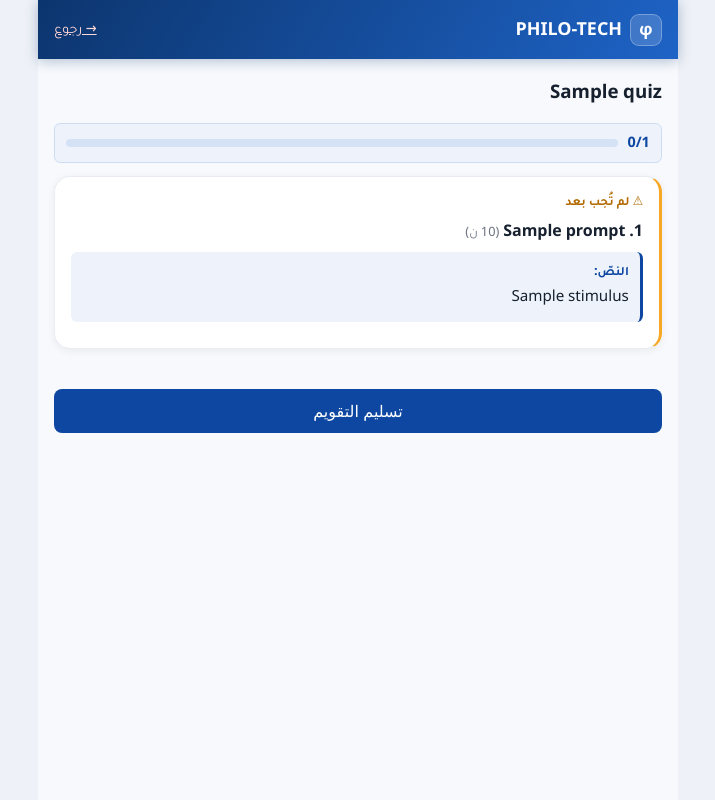
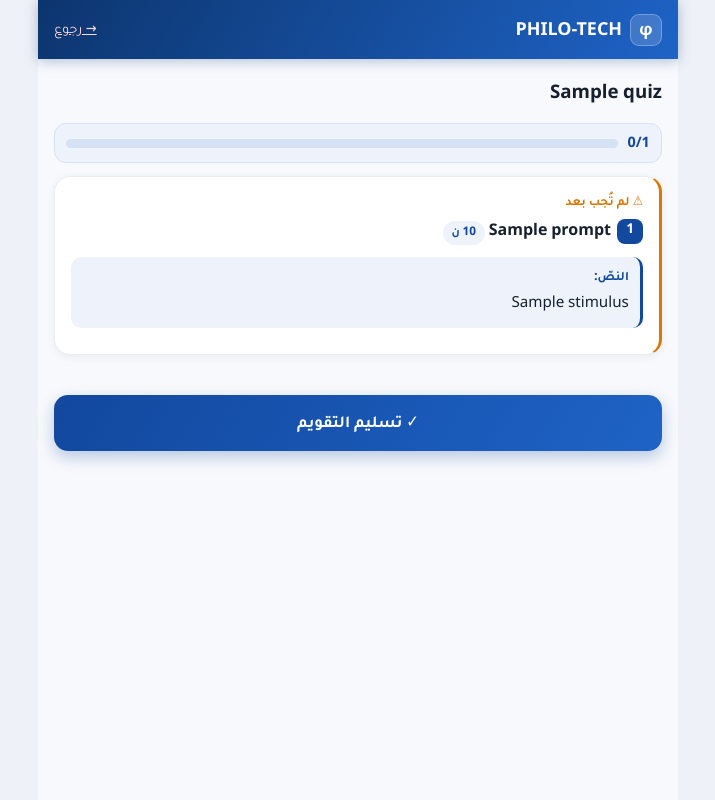
Before and after one commit to mtamer-2030/TAKWIM, a FastAPI app: template templates/v2/student/quiz.html in a window 1280 px wide. Shown: the whole page, without its empty margins (282-997 px from the left). Run offline with FastAPI, Linux system fonts and the light colour scheme; the template is opened without the code that fills it: most values are stand-ins (such as "Sample title", 1, 10 or a date in 2020); parts of the project's set-up code (start-up, migrations or seed data) failed here and were passed over.

Commit message:
واجهة التلميذ: شاشة الإجابة عصريّة — خيارات كبطاقات، ترقيم، ألوان موحّدة
ما قبل: خيارات كصفوف عارية، ألوان مثبّتة (#0d47a1)، زرّ تسليم مسطّح.

ما بعد (على نظام رموز .pt-student):
- خيارات الاختيار **كبطاقات قابلة للّمس** تُبرِز المختار (حدّ + خلفيّة + لون الهويّة)
  عبر label:has(input:checked)، مع accent-color للدوائر/المربّعات.
- **شارة رقم** لكلّ سؤال + شارة نقطة، عناوين وأقسام ونصوص بلون الهويّة.
- شريط تقدّم متدرّج، حقول بحالة تركيز، زرّ تسليم = .pt-btn المتدرّج.
- وسوم «لم تُجب بعد» بلون التنبيه — كلّ منطق الحفظ/التقدّم كما هو.

- templates/student/quiz.html: نظام أنماط جديد للخيارات/الحقول + تحديث العناصر المضمّنة.
- تُحقّق بصريّاً بلقطة Chromium؛ ١٤٩ اختباراً يمرّ.

Co-Authored-By: Claude Opus 4.8 <noreply@anthropic.com>
Claude-Session: https://claude.ai/code/session_01LhtGEZnH58yjjjysKHRAUz

```diff
--- a/templates/v2/student/quiz.html
+++ b/templates/v2/student/quiz.html
@@ -3,26 +3,38 @@
 {% block body %}
 {% set saved = saved or {} %}
 <style>
-  /* مناطق لمس مريحة على الهاتف (المرحلة ٦): حدّ أدنى ~44px، خطّ أكبر. */
+  /* بطاقات خيارات قابلة للّمس، تُبرِز المختار (مناطق لمس ≥48px، المرحلة ٦). */
   #quizForm label { display: flex; align-items: center; gap: .6rem;
-    min-height: 44px; padding: .5rem .2rem; font-size: 1rem; cursor: pointer; }
+    min-height: 48px; padding: .6rem .8rem; font-size: 1rem; cursor: pointer;
+    border: 1.5px solid var(--st-border); border-radius: 12px; margin-bottom: .5rem;
+    background: #fff; transition: border-color .12s, background .12s; }
+  #quizForm label:active { background: var(--st-primary-050); }
+  #quizForm label:has(input:checked) { border-color: var(--st-primary); background: var(--st-primary-050); }
+  #quizForm label:has(input:checked) span { font-weight: 700; color: var(--st-primary); }
   #quizForm input[type=radio], #quizForm input[type=checkbox] {
-    width: 1.3rem; height: 1.3rem; flex: 0 0 auto; }
+    width: 1.35rem; height: 1.35rem; flex: 0 0 auto; accent-color: var(--st-primary); }
   #quizForm input[type=text], #quizForm textarea, #quizForm select {
-    min-height: 44px; font-size: 1rem; }
+    min-height: 46px; font-size: 1rem; width: 100%; padding: .6rem .7rem;
+    border: 1.5px solid var(--st-border); border-radius: 12px; }
+  #quizForm input[type=text]:focus, #quizForm textarea:focus, #quizForm select:focus {
+    outline: 0; border-color: var(--st-primary); box-shadow: 0 0 0 3px var(--st-primary-050); }
   #netBanner { position: sticky; top: 0; z-index: 5; display: none;
-    background: #c62828; color: #fff; text-align: center; padding: .5rem;
-    border-radius: .4rem; margin-bottom: .6rem; font-size: .9rem; }
+    background: var(--st-err); color: #fff; text-align: center; padding: .5rem;
+    border-radius: 10px; margin-bottom: .6rem; font-size: .9rem; }
   #netBanner.show { display: block; }
-  #qzProgress { position: sticky; top: 0; z-index: 4; background: #eef3fb;
-    border: 1px solid #cddcf3; border-radius: .4rem; padding: .5rem .7rem;
+  #qzProgress { position: sticky; top: 0; z-index: 4; background: var(--st-primary-050);
+    border: 1px solid #d6e2f6; border-radius: 12px; padding: .5rem .7rem;
     margin-bottom: .8rem; font-size: .9rem; display: flex; align-items: center; gap: .6rem; }
-  #qzProgress .bar { flex: 1; height: .5rem; background: #d5e2f5; border-radius: 1rem; overflow: hidden; }
-  #qzProgress .bar > i { display: block; height: 100%; width: 0; background: #0d47a1; transition: width .2s; }
-  #qzProgress .cnt { font-weight: 700; color: #0d47a1; white-space: nowrap; }
-  .qz-q.qz-unanswered { border-inline-start: 3px solid #f9a825; }
-  .qz-flag { display: none; font-size: .8rem; color: #b26a00; font-weight: 700; margin-bottom: .4rem; }
+  #qzProgress .bar { flex: 1; height: .55rem; background: #d5e2f5; border-radius: 1rem; overflow: hidden; }
+  #qzProgress .bar > i { display: block; height: 100%; width: 0;
+    background: linear-gradient(90deg, var(--st-primary), var(--st-primary-2)); transition: width .25s; }
+  #qzProgress .cnt { font-weight: 800; color: var(--st-primary); white-space: nowrap; }
+  .qz-q.qz-unanswered { border-inline-start: 3px solid var(--st-warn); }
+  .qz-flag { display: none; font-size: .8rem; color: var(--st-warn); font-weight: 700; margin-bottom: .4rem; }
   .qz-q.qz-unanswered .qz-flag { display: block; }
+  .qz-num { display: inline-grid; place-items: center; width: 1.6rem; height: 1.6rem;
+    border-radius: 8px; background: var(--st-primary); color: #fff; font-size: .85rem;
+    font-weight: 700; margin-inline-end: .4rem; vertical-align: middle; }
 </style>
 <div class="pt-shell">
   <div class="pt-header">
@@ -40,21 +52,22 @@
     {% set ns = namespace(qn=0) %}
     {% for q in quiz.questions %}
       {% if q.qtype == 'heading' %}
-        <h4 style="margin:1.4rem 0 .6rem;color:#0d47a1;font-weight:800;border-bottom:2px solid #cddcf3;padding-bottom:.3rem">{{ q.prompt }}</h4>
+        <h4 style="margin:1.4rem 0 .6rem;color:var(--st-primary);font-weight:800;border-bottom:2px solid #d6e2f6;padding-bottom:.35rem">{{ q.prompt }}</h4>
       {% elif q.qtype == 'passage' %}
-        <div style="background:#f6f8fc;border-inline-start:4px solid #0d47a1;border-radius:.5rem;padding:.8rem 1rem;margin-bottom:1rem;line-height:1.9;white-space:pre-wrap">{{ q.prompt }}</div>
+        <div style="background:#fbfcfe;border-inline-start:4px solid var(--st-primary);border-radius:12px;padding:.9rem 1rem;margin-bottom:1rem;line-height:1.95;white-space:pre-wrap;border:1px solid #eef1f6">{{ q.prompt }}</div>
       {% else %}
       {% set a = saved.get(q.id) or {} %}
       {% set ns.qn = ns.qn + 1 %}
       <div class="pt-card qz-q" data-qid="{{ q.id }}" style="margin-bottom:1rem">
         <div class="qz-flag">⚠ لم تُجب بعد</div>
-        <div style="font-weight:700;margin-bottom:.5rem">{{ ns.qn }}. {{ q.prompt }}
-          <span class="muted" style="font-weight:400;font-size:.8rem">({{ q.max_score }} ن)</span>
+        <div style="font-weight:700;margin-bottom:.6rem;line-height:1.7">
+          <span class="qz-num">{{ ns.qn }}</span>{{ q.prompt }}
+          <span class="st-pill info" style="font-weight:700">{{ q.max_score }} ن</span>
         </div>
         {% if q.stimulus %}
-          <div style="background:#eef3fb;border-inline-start:3px solid #0d47a1;padding:.6rem .7rem;border-radius:.4rem;margin-bottom:.6rem">
-            <div style="font-weight:700;font-size:.8rem;color:#0d47a1;margin-bottom:.2rem">النصّ:</div>
-            <div style="font-size:.95rem;line-height:1.8">{{ q.stimulus }}</div>
+          <div style="background:var(--st-primary-050);border-inline-start:3px solid var(--st-primary);padding:.6rem .7rem;border-radius:10px;margin-bottom:.6rem">
+            <div style="font-weight:700;font-size:.8rem;color:var(--st-primary);margin-bottom:.2rem">النصّ:</div>
+            <div style="font-size:.95rem;line-height:1.85">{{ q.stimulus }}</div>
           </div>
         {% endif %}
 
@@ -139,9 +152,7 @@
       {% endif %}
     {% endfor %}
       <div id="saveStatus" class="muted" style="font-size:.8rem;text-align:center;min-height:1.1rem;margin-bottom:.4rem"></div>
-      <button type="submit" style="width:100%;padding:.8rem;background:#0d47a1;color:#fff;border:none;border-radius:.5rem;font-size:1rem">
-        تسليم التقويم
-      </button>
+      <button type="submit" class="pt-btn">✓ تسليم التقويم</button>
     </form>
   </div>
 </div>
```
